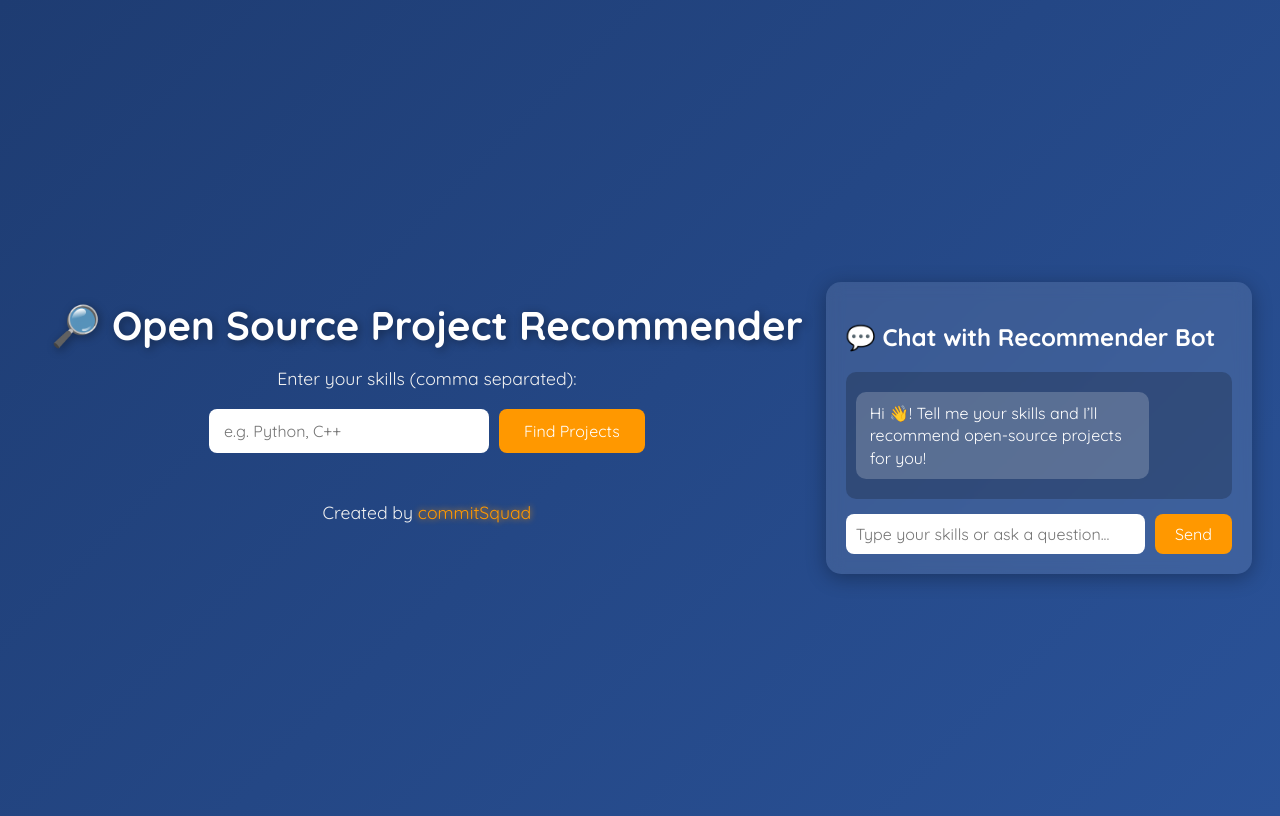
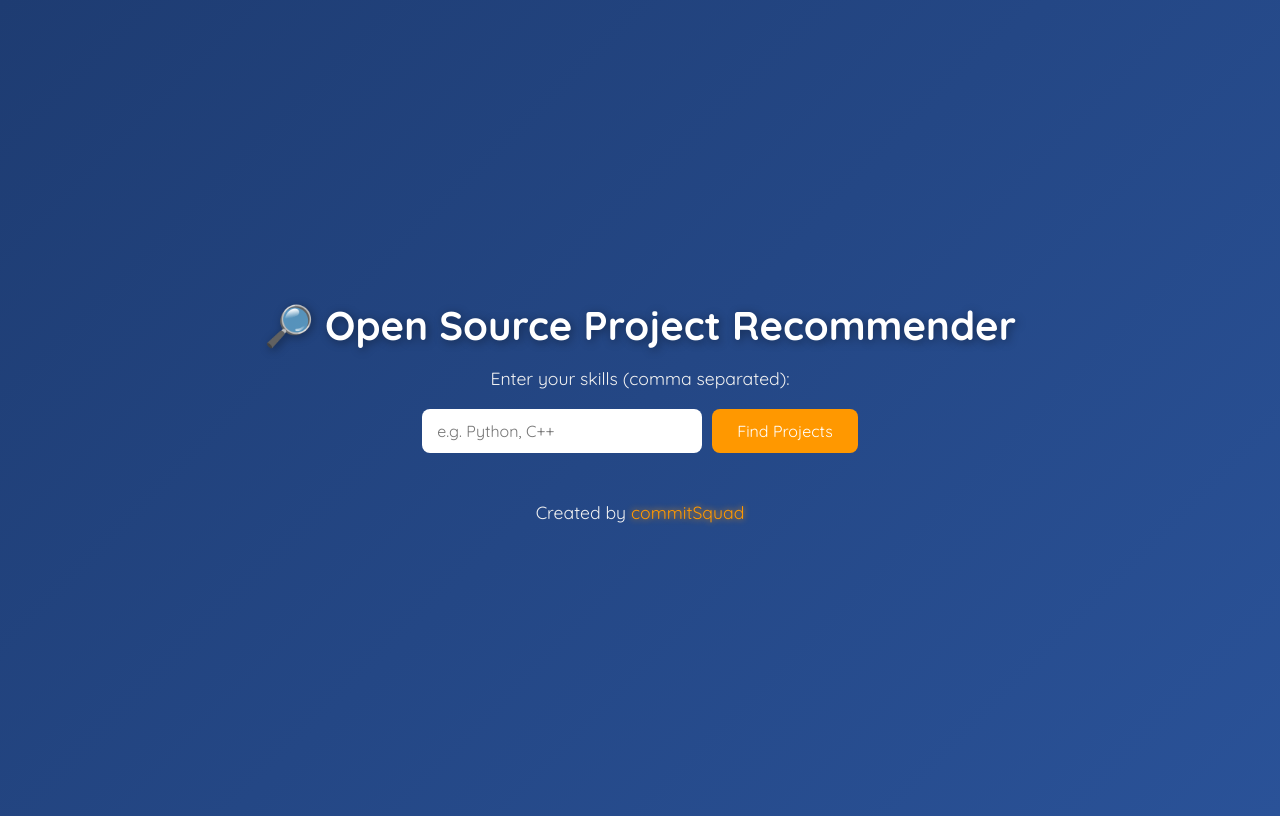
Before and after one commit to Prachi9506/open-soucre-agent, a plain HTML site: page frontend/index.html in a window 1280 px wide. Drawn offline with Linux system fonts and the light colour scheme; a web font is replaced by a local one.

Commit message:
chatbot failure:(

```diff
--- a/frontend/index.html
+++ b/frontend/index.html
@@ -25,18 +25,6 @@
     <div id="results"></div>
     <p class="brandName">Created by <span class="brand">commitSquad</span></p>
   </div>
-  <div class="chatbot-container">
-  <h2>💬 Chat with Recommender Bot</h2>
-  <div class="chatbox" id="chatbox">
-    <div class="bot-message">Hi 👋! Tell me your skills and I’ll recommend open-source projects for you!</div>
-  </div>
-
-  <div class="chat-input">
-    <input type="text" id="userInput" placeholder="Type your skills or ask a question..." />
-    <button onclick="sendMessage()">Send</button>
-  </div>
-</div>
-
    <script src="script.js"></script>
 </body>
 
--- a/frontend/script.js
+++ b/frontend/script.js
@@ -27,72 +27,3 @@ async function getRecommendations() {
         resultsDiv.appendChild(section);
     }
 }
-
-
-
-
-
-
-async function sendMessage() {
-  const input = document.getElementById("userInput");
-  const chatbox = document.getElementById("chatbox");
-  const userText = input.value.trim();
-
-  if (!userText) return;
-
-  // Add user message
-  const userMsgDiv = document.createElement("div");
-  userMsgDiv.className = "user-message";
-  userMsgDiv.innerText = userText;
-  chatbox.appendChild(userMsgDiv);
-  chatbox.scrollTop = chatbox.scrollHeight;
-  input.value = "";
-
-  // Simulate thinking
-  const botMsgDiv = document.createElement("div");
-  botMsgDiv.className = "bot-message";
-  botMsgDiv.innerText = "Thinking...";
-  chatbox.appendChild(botMsgDiv);
-  chatbox.scrollTop = chatbox.scrollHeight;
-
-  // Process chatbot logic
-  let response = "";
-
-  // If the message contains skills, call your recommendation API
-  if (userText.toLowerCase().includes("python") || userText.toLowerCase().includes("java") || userText.toLowerCase().includes("c++")) {
-    response = "Got it! Fetching project recommendations...";
-    botMsgDiv.innerText = response;
-
-    // Extract skills
-    const skills = userText.split(",").map(s => s.trim());
-
-    const res = await fetch("/recommend", {
-      method: "POST",
-      headers: { "Content-Type": "application/json" },
-      body: JSON.stringify({ skills })
-    });
-
-    const data = await res.json();
-
-    let reply = "";
-    for (const skill in data) {
-      reply += `\n\n🔧 *${skill}* Projects:\n`;
-      data[skill].slice(0, 3).forEach(repo => {
-        reply += `- ${repo.name} (${repo.stars}⭐) → ${repo.link}\n`;
-      });
-    }
-
-    botMsgDiv.innerText = reply || "Sorry, I couldn’t find any projects right now.";
-  } else {
-    // General responses
-    const responses = [
-      "Try telling me your skills like 'Python, React, JavaScript'.",
-      "I can help you find open-source projects to contribute to!",
-      "Just type your tech stack and I’ll suggest repositories for you. 🚀"
-    ];
-    response = responses[Math.floor(Math.random() * responses.length)];
-    botMsgDiv.innerText = response;
-  }
-
-  chatbox.scrollTop = chatbox.scrollHeight;
-}
--- a/frontend/style.css
+++ b/frontend/style.css
@@ -120,72 +120,3 @@ button:hover {
     color: #ff9800;
     text-shadow: 0 0 6px #ff9800;
 }
-
-
-.chatbot-container {
-  margin-top: 40px;
-  background: rgba(255, 255, 255, 0.1);
-  padding: 20px;
-  border-radius: 15px;
-  backdrop-filter: blur(8px);
-  box-shadow: 0 4px 20px rgba(0, 0, 0, 0.3);
-}
-
-.chatbox {
-  max-height: 300px;
-  overflow-y: auto;
-  padding: 10px;
-  border-radius: 10px;
-  text-align: left;
-  background: rgba(0, 0, 0, 0.2);
-}
-
-.bot-message, .user-message {
-  margin: 10px 0;
-  padding: 10px 14px;
-  border-radius: 10px;
-  display: inline-block;
-  max-width: 80%;
-  line-height: 1.4;
-}
-
-.bot-message {
-  background: rgba(255, 255, 255, 0.2);
-  color: #fff;
-}
-
-.user-message {
-  background: #ff9800;
-  color: #fff;
-  align-self: flex-end;
-  float: right;
-  clear: both;
-}
-
-.chat-input {
-  margin-top: 15px;
-  display: flex;
-  gap: 10px;
-}
-
-.chat-input input {
-  flex: 1;
-  padding: 10px;
-  border: none;
-  border-radius: 8px;
-  font-size: 1rem;
-  outline: none;
-}
-
-.chat-input button {
-  background: #ff9800;
-  color: #fff;
-  border: none;
-  border-radius: 8px;
-  padding: 10px 20px;
-  cursor: pointer;
-}
-
-.chat-input button:hover {
-  background: #e68900;
-}
```
